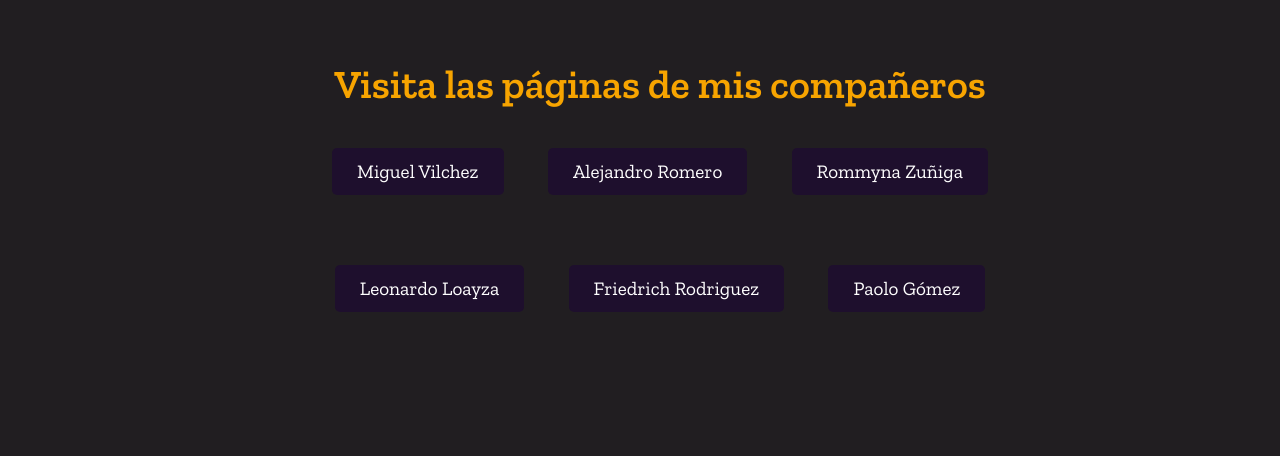
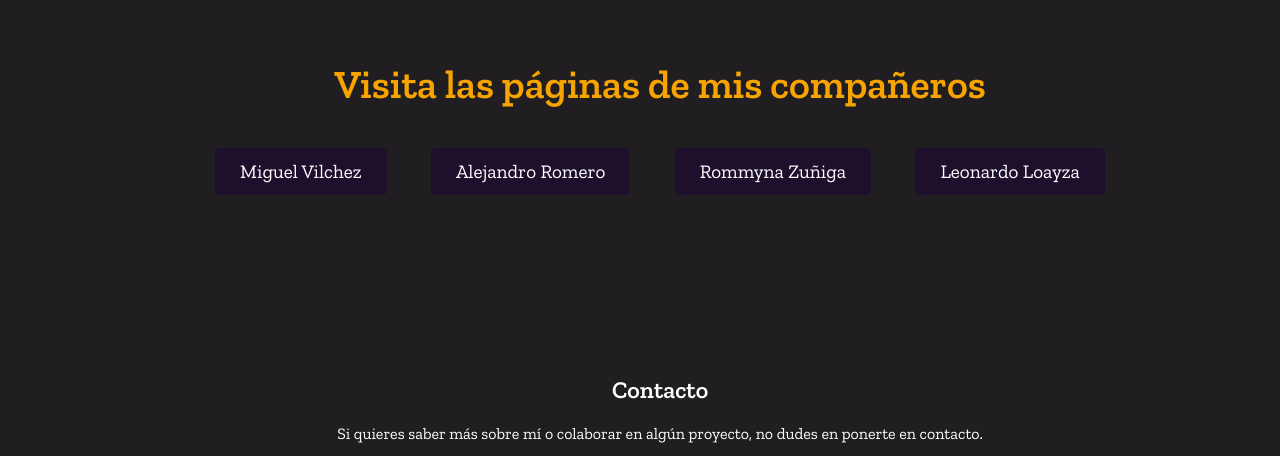
Before and after one commit to Alice-Gabriela-Sucasaca-I/Alice-Gabriela-Sucasaca-I.github.io, a plain HTML site: page index.html in a window 1280 px wide. Shown: the part 5241-5697 px from the top of the page. Drawn offline with nearby package versions, Linux system fonts and the light colour scheme.

Commit message:
Update index.html

```diff
--- a/index.html
+++ b/index.html
@@ -1039,11 +1039,7 @@
             <a href="https://mv1323.github.io/miguelvilchezgustavson.github.io/" target="_blank" class="btn">Miguel Vilchez</a>
             <a href="https://jose-alejandro-sabino-romero-salas.github.io/" target="_blank" class="btn">Alejandro Romero</a>
             <a href="https://rommyna.github.io/" target="_blank" class="btn">Rommyna Zuñiga </a>
-
-        <p>
             <a href="https://leonardoloayza.github.io/" target="_blank" class="btn">Leonardo Loayza </a>
-            <a href="https://jaimefriedrich.github.io/Friedrich-Jaime-Rodriguez-Canales/" target="_blank" class="btn">Friedrich Rodriguez </a>
-            <a href="https://paolojoaquingomezmanrique.github.io/ICC/ " target="_blank" class="btn">Paolo Gómez </a>
 
         <p>
 
```
